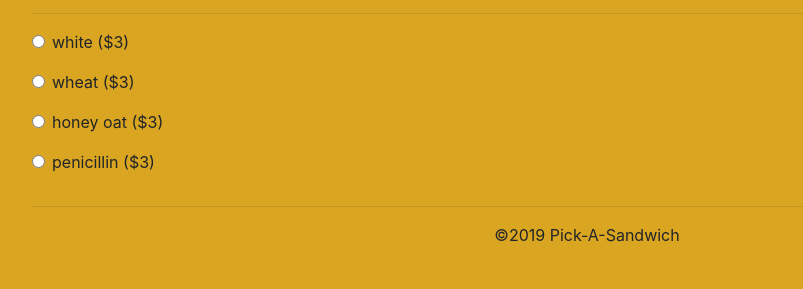
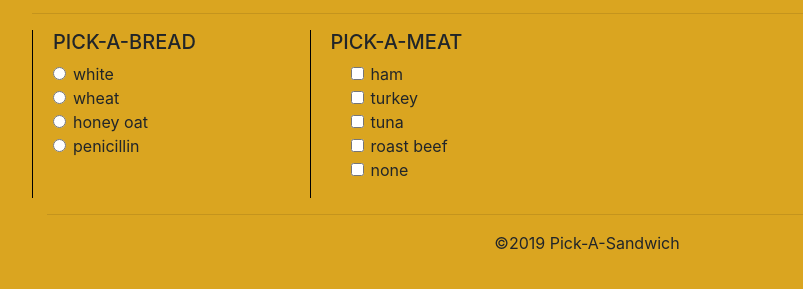
Before and after one commit to evangdesigns/sandwichMaker, a plain HTML site: page index.html in a window 1280 px wide. Shown: the part 51-340 px from the top of the page, without its empty margins (53-856 px from the left). Drawn offline with nearby package versions, Linux system fonts and the light colour scheme.

Commit message:
meat module complete with some minor css changes all around

```diff
--- a/index.html
+++ b/index.html
@@ -13,12 +13,19 @@
   <h1 class="text-center">PICK-A-SANDWICH</h1>
   <hr>
   <div class="container">
-    <div class="row">
-      <div id="breads"></div>
-      <!-- <div id="meats"></div>
-      <div id="cheeses"></div>
-      <div id="veggies"></div>
-      <div id="condis"></div> -->
+    <div class="row d-flex">
+      <div class="col-3 column">
+        <h5>PICK-A-BREAD</h5>
+        <div class="form-group form-radio" id="breads"></div>
+      </div>
+      <div class="col-3 column">
+          <h5>PICK-A-MEAT</h5>
+          <div class="form-group form-check" id="meats">/<div></div>
+      </div>
+
+      <!-- <div id="cheeses"></div> -->
+      <!-- <div id="veggies"></div> -->
+      <!-- <div id="condis"></div> -->
     </div>
   </div>
   <hr>
--- a/javascript/components/bread.js
+++ b/javascript/components/bread.js
@@ -27,13 +27,14 @@ const printBreadOpt = () => {
     let domString = '';
     for (let i = 0; i < breads.length; i++){
     domString +=`
-    <div class="form-group form-check">
-        <input type="radio" class="bread form-check-input" id="${breads[i].id}">
-        <label class="form-check-label" for="${breads[i].id}">${breads[i].name} ($${(breads[i].price/100)})</label>
+    <div class="form-check">
+        <input type="radio" class="bread form-check-input form-radio-input" value="${breads[i].id}" id="${breads[i].id}">
+        <label class="form-check-label" for="${breads[i].id}">${breads[i].name}</label>
     </div>
   `;
     }
     utilities.printToDom('breads', domString);
+    //place "checked" on the first <input> tag
 };
 
 export default { printBreadOpt, getSelectedBreads };
--- /dev/null
+++ b/javascript/components/meat.js
@@ -0,0 +1,40 @@
+import utilities from '../helpers/utilities.js';
+
+const meats =[
+    {id:"meat1",name:"ham", price: 50},
+    {id:"meat2",name:"turkey", price: 50},
+    {id:"meat3",name:"tuna", price: 50},
+    {id:"meat4",name:"roast beef", price: 50},
+    {id:"noMeat", name:"none", prive: 0}
+];
+
+const getSelectedMeats = () => {
+    //get all meat checkboxes
+    const selectedMeats = []
+    //keep the selected meats
+    const meatCheckbox = document.getElementsByClassName('meat');
+    for(let j = 0; j < meatCheckbox.length; j++){
+        for(let k = 0; k < meats.length; k++){
+            if(meatCheckbox[j].checked && meatCheckbox[j].id === meats[k].id){
+                selectedMeats.push(meats[k]);
+            }
+        }
+    }
+
+    return selectedMeats;
+};
+
+const printMeatOpt = () => {
+    let domString = '';
+    for (let i = 0; i < meats.length; i++){
+    domString +=`
+    <div class="form-check">
+        <input type="checkbox" class="meat form-check-input form-checkbox-input" value="${meats[i].id}" id="${meats[i].id}">
+        <label class="form-check-label" for="${meats[i].id}">${meats[i].name}</label>
+    </div>
+  `;
+    }
+    utilities.printToDom('meats', domString);
+};
+
+export default { printMeatOpt, getSelectedMeats };
--- a/javascript/main.js
+++ b/javascript/main.js
@@ -1,7 +1,10 @@
 import bread from './components/bread.js';
+import meat from './components/meat.js';
 
 const init = () => {
     bread.printBreadOpt();
+    meat.printMeatOpt();
+
 };
 
 init();
--- a/styles/main.css
+++ b/styles/main.css
@@ -1,3 +1,8 @@
 body {
     background-color: goldenrod;
 }
+
+.column{
+    border-left: 1px #000 solid;
+    padding: 0 20px;
+}
```
